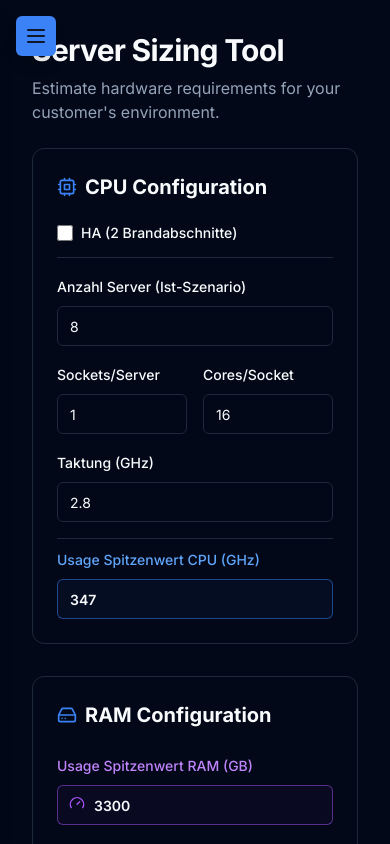
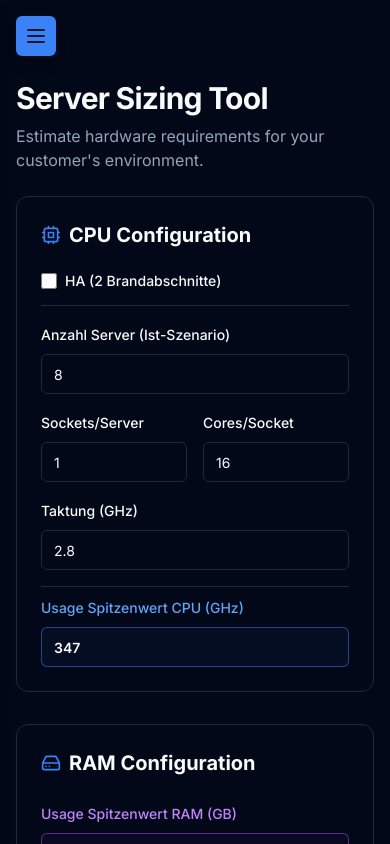
Before and after one commit to Coo2man/PreSalesTool, a Next.js app: page /sizing in a window 390 px wide. Built offline with nearby package versions, Linux system fonts and the light colour scheme.

Commit message:
Menu anpassung mobile device

```diff
--- a/app/layout.tsx
+++ b/app/layout.tsx
@@ -19,7 +19,7 @@ export default function RootLayout({
     <html lang="en" className="dark">
       <body className={`${inter.className} flex h-screen overflow-hidden bg-background text-foreground`}>
         <Sidebar />
-        <main className="flex-1 overflow-auto p-8 relative">
+        <main className="flex-1 overflow-auto p-4 pt-20 md:p-8 relative">
           <div className="mx-auto max-w-6xl">
             {children}
           </div>
```
